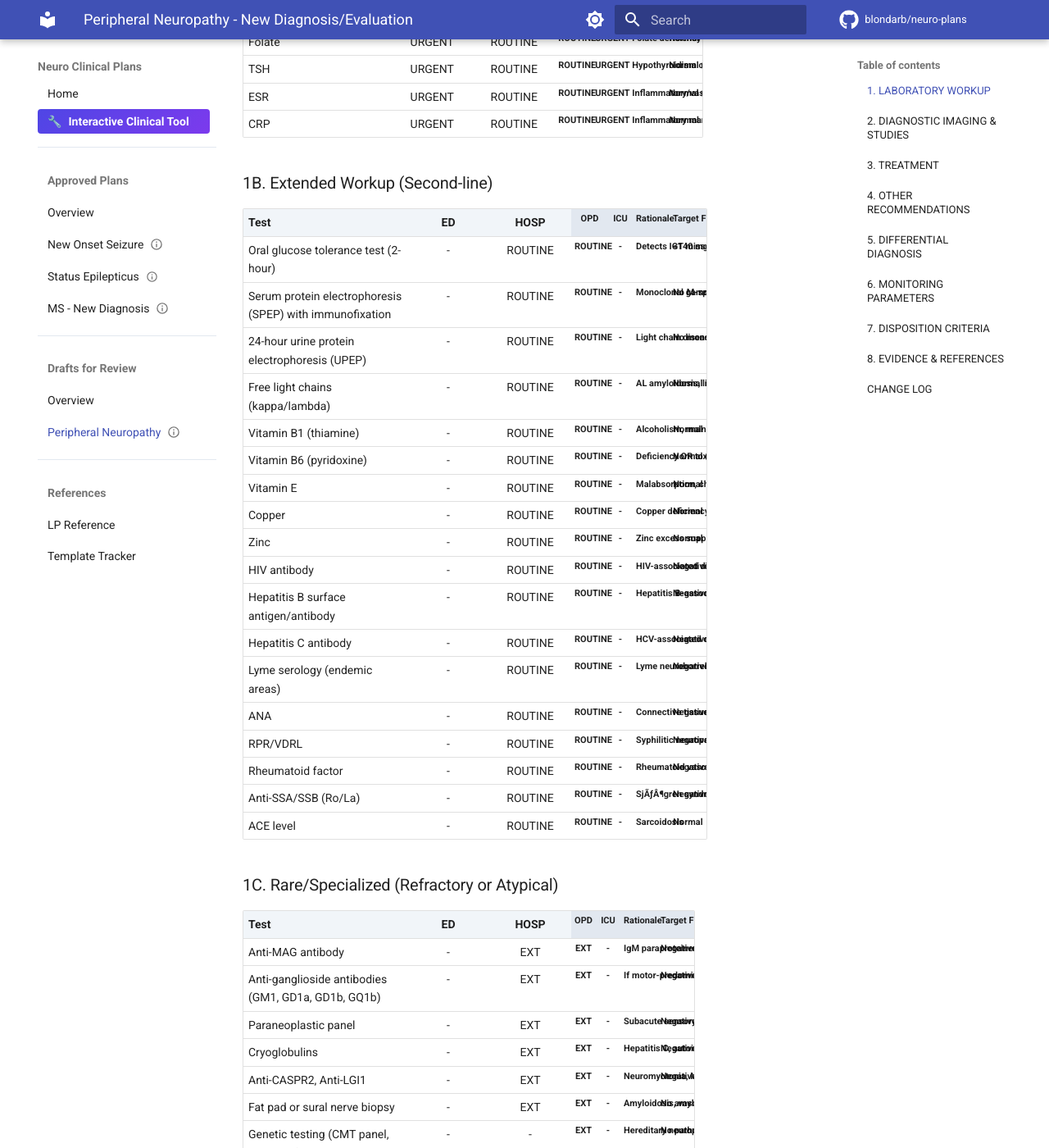
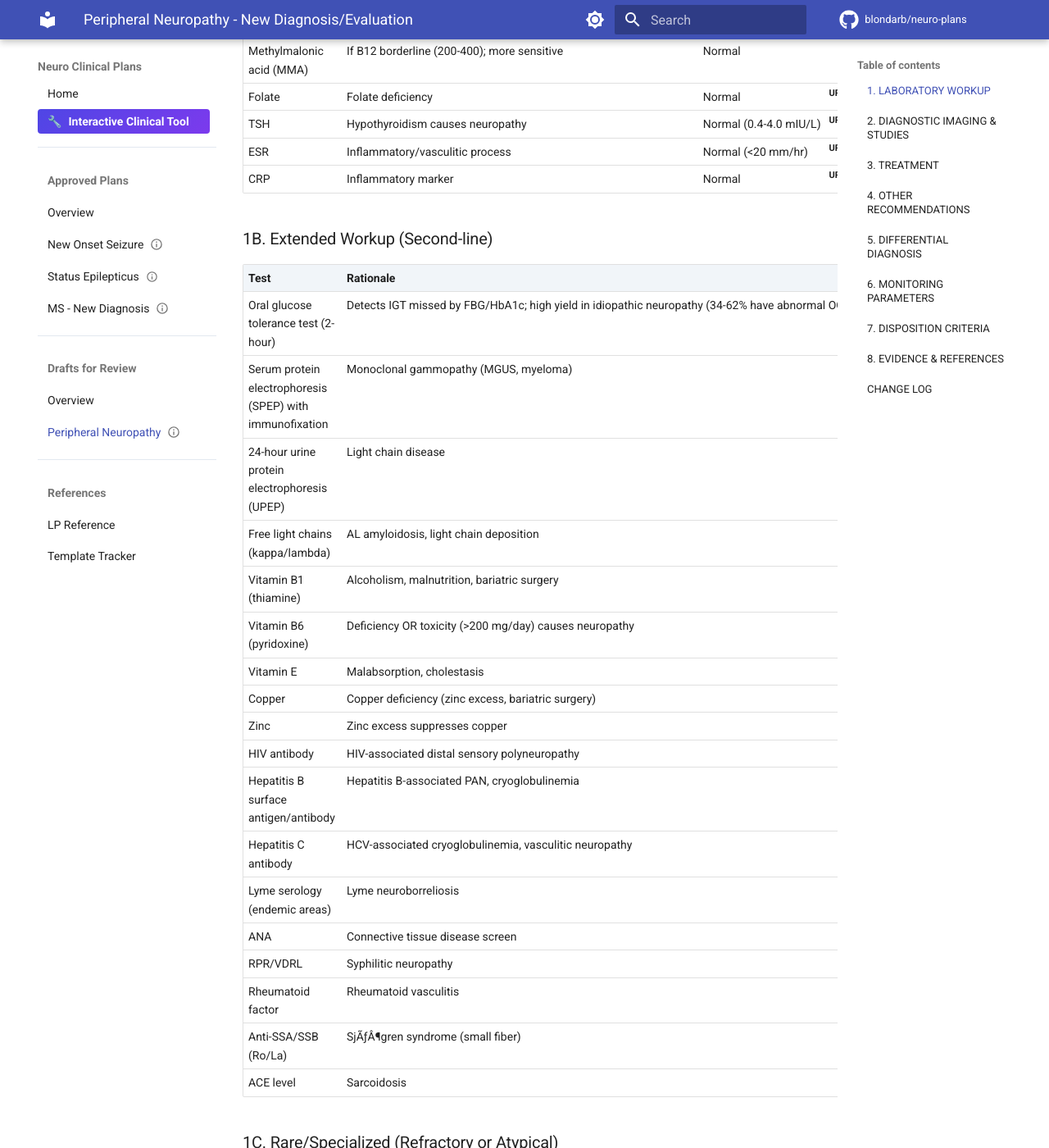
Before and after one commit to blondarb/neuro-plans, an MkDocs documentation site: the page built from docs/drafts/peripheral-neuropathy.md, in a window 1280 px wide and 1400 px high, scrolled down 1506 px. Shown: the whole window at 82% size. Built offline with MkDocs 1.6.1 and Material for MkDocs 9.7.7, drawn with Linux system fonts in a browser that asks for light colours; comment, search, counter and statistics services are not loaded; some of the changed text lies outside the part shown.

Commit message:
Fix Peripheral Neuropathy table column order

```diff
--- a/docs/drafts/peripheral-neuropathy.md
+++ b/docs/drafts/peripheral-neuropathy.md
@@ -45,55 +45,55 @@ SECTION A: ACTION ITEMS
 
 ### 1A. Essential/Core Labs
 
-| Test | ED | HOSP | OPD | ICU | Rationale | Target Finding |
-|------|:--:|:----:|:---:|:---:|-----------|----------------|
-| CBC with differential | STAT | STAT | ROUTINE | STAT | Anemia (B12), infection, malignancy screen | Normal |
-| CMP (BMP + LFTs) | STAT | STAT | ROUTINE | STAT | Renal dysfunction (uremic neuropathy), hepatic disease, electrolytes | Normal |
-| Fasting glucose | STAT | STAT | ROUTINE | STAT | Diabetes screening | <100 mg/dL |
-| HbA1c | URGENT | ROUTINE | ROUTINE | URGENT | Diabetes/prediabetes (most common cause) | <5.7% |
-| Vitamin B12 | URGENT | ROUTINE | ROUTINE | URGENT | B12 deficiency neuropathy | >300 pg/mL |
-| Methylmalonic acid (MMA) | - | ROUTINE | ROUTINE | - | If B12 borderline (200-400); more sensitive | Normal |
-| Folate | URGENT | ROUTINE | ROUTINE | URGENT | Folate deficiency | Normal |
-| TSH | URGENT | ROUTINE | ROUTINE | URGENT | Hypothyroidism causes neuropathy | Normal (0.4-4.0 mIU/L) |
-| ESR | URGENT | ROUTINE | ROUTINE | URGENT | Inflammatory/vasculitic process | Normal (<20 mm/hr) |
-| CRP | URGENT | ROUTINE | ROUTINE | URGENT | Inflammatory marker | Normal |
+| Test | Rationale | Target Finding | ED | HOSP | OPD | ICU |
+|------|-----------|----------------|:--:|:----:|:---:|:---:|
+| CBC with differential | Anemia (B12), infection, malignancy screen | Normal | STAT | STAT | ROUTINE | STAT |
+| CMP (BMP + LFTs) | Renal dysfunction (uremic neuropathy), hepatic disease, electrolytes | Normal | STAT | STAT | ROUTINE | STAT |
+| Fasting glucose | Diabetes screening | <100 mg/dL | STAT | STAT | ROUTINE | STAT |
+| HbA1c | Diabetes/prediabetes (most common cause) | <5.7% | URGENT | ROUTINE | ROUTINE | URGENT |
+| Vitamin B12 | B12 deficiency neuropathy | >300 pg/mL | URGENT | ROUTINE | ROUTINE | URGENT |
+| Methylmalonic acid (MMA) | If B12 borderline (200-400); more sensitive | Normal | - | ROUTINE | ROUTINE | - |
+| Folate | Folate deficiency | Normal | URGENT | ROUTINE | ROUTINE | URGENT |
+| TSH | Hypothyroidism causes neuropathy | Normal (0.4-4.0 mIU/L) | URGENT | ROUTINE | ROUTINE | URGENT |
+| ESR | Inflammatory/vasculitic process | Normal (<20 mm/hr) | URGENT | ROUTINE | ROUTINE | URGENT |
+| CRP | Inflammatory marker | Normal | URGENT | ROUTINE | ROUTINE | URGENT |
 
 ### 1B. Extended Workup (Second-line)
 
-| Test | ED | HOSP | OPD | ICU | Rationale | Target Finding |
-|------|:--:|:----:|:---:|:---:|-----------|----------------|
-| Oral glucose tolerance test (2-hour) | - | ROUTINE | ROUTINE | - | Detects IGT missed by FBG/HbA1c; high yield in idiopathic neuropathy (34-62% have abnormal OGTT) | <140 mg/dL at 2h |
-| Serum protein electrophoresis (SPEP) with immunofixation | - | ROUTINE | ROUTINE | - | Monoclonal gammopathy (MGUS, myeloma) | No M-spike |
-| 24-hour urine protein electrophoresis (UPEP) | - | ROUTINE | ROUTINE | - | Light chain disease | No monoclonal protein |
-| Free light chains (kappa/lambda) | - | ROUTINE | ROUTINE | - | AL amyloidosis, light chain deposition | Normal ratio (0.26-1.65) |
-| Vitamin B1 (thiamine) | - | ROUTINE | ROUTINE | - | Alcoholism, malnutrition, bariatric surgery | Normal |
-| Vitamin B6 (pyridoxine) | - | ROUTINE | ROUTINE | - | Deficiency OR toxicity (>200 mg/day) causes neuropathy | Normal (5-50 ng/mL) |
-| Vitamin E | - | ROUTINE | ROUTINE | - | Malabsorption, cholestasis | Normal |
-| Copper | - | ROUTINE | ROUTINE | - | Copper deficiency (zinc excess, bariatric surgery) | Normal |
-| Zinc | - | ROUTINE | ROUTINE | - | Zinc excess suppresses copper | Normal |
-| HIV antibody | - | ROUTINE | ROUTINE | - | HIV-associated distal sensory polyneuropathy | Negative |
-| Hepatitis B surface antigen/antibody | - | ROUTINE | ROUTINE | - | Hepatitis B-associated PAN, cryoglobulinemia | Negative |
-| Hepatitis C antibody | - | ROUTINE | ROUTINE | - | HCV-associated cryoglobulinemia, vasculitic neuropathy | Negative |
-| Lyme serology (endemic areas) | - | ROUTINE | ROUTINE | - | Lyme neuroborreliosis | Negative |
-| ANA | - | ROUTINE | ROUTINE | - | Connective tissue disease screen | Negative or low titer |
-| RPR/VDRL | - | ROUTINE | ROUTINE | - | Syphilitic neuropathy | Negative |
-| Rheumatoid factor | - | ROUTINE | ROUTINE | - | Rheumatoid vasculitis | Negative |
-| Anti-SSA/SSB (Ro/La) | - | ROUTINE | ROUTINE | - | SjÃƒÂ¶gren syndrome (small fiber) | Negative |
-| ACE level | - | ROUTINE | ROUTINE | - | Sarcoidosis | Normal |
+| Test | Rationale | Target Finding | ED | HOSP | OPD | ICU |
+|------|-----------|----------------|:--:|:----:|:---:|:---:|
+| Oral glucose tolerance test (2-hour) | Detects IGT missed by FBG/HbA1c; high yield in idiopathic neuropathy (34-62% have abnormal OGTT) | <140 mg/dL at 2h | - | ROUTINE | ROUTINE | - |
+| Serum protein electrophoresis (SPEP) with immunofixation | Monoclonal gammopathy (MGUS, myeloma) | No M-spike | - | ROUTINE | ROUTINE | - |
+| 24-hour urine protein electrophoresis (UPEP) | Light chain disease | No monoclonal protein | - | ROUTINE | ROUTINE | - |
+| Free light chains (kappa/lambda) | AL amyloidosis, light chain deposition | Normal ratio (0.26-1.65) | - | ROUTINE | ROUTINE | - |
+| Vitamin B1 (thiamine) | Alcoholism, malnutrition, bariatric surgery | Normal | - | ROUTINE | ROUTINE | - |
+| Vitamin B6 (pyridoxine) | Deficiency OR toxicity (>200 mg/day) causes neuropathy | Normal (5-50 ng/mL) | - | ROUTINE | ROUTINE | - |
+| Vitamin E | Malabsorption, cholestasis | Normal | - | ROUTINE | ROUTINE | - |
+| Copper | Copper deficiency (zinc excess, bariatric surgery) | Normal | - | ROUTINE | ROUTINE | - |
+| Zinc | Zinc excess suppresses copper | Normal | - | ROUTINE | ROUTINE | - |
+| HIV antibody | HIV-associated distal sensory polyneuropathy | Negative | - | ROUTINE | ROUTINE | - |
+| Hepatitis B surface antigen/antibody | Hepatitis B-associated PAN, cryoglobulinemia | Negative | - | ROUTINE | ROUTINE | - |
+| Hepatitis C antibody | HCV-associated cryoglobulinemia, vasculitic neuropathy | Negative | - | ROUTINE | ROUTINE | - |
+| Lyme serology (endemic areas) | Lyme neuroborreliosis | Negative | - | ROUTINE | ROUTINE | - |
+| ANA | Connective tissue disease screen | Negative or low titer | - | ROUTINE | ROUTINE | - |
+| RPR/VDRL | Syphilitic neuropathy | Negative | - | ROUTINE | ROUTINE | - |
+| Rheumatoid factor | Rheumatoid vasculitis | Negative | - | ROUTINE | ROUTINE | - |
+| Anti-SSA/SSB (Ro/La) | SjÃƒÂ¶gren syndrome (small fiber) | Negative | - | ROUTINE | ROUTINE | - |
+| ACE level | Sarcoidosis | Normal | - | ROUTINE | ROUTINE | - |
 
 ### 1C. Rare/Specialized (Refractory or Atypical)
 
-| Test | ED | HOSP | OPD | ICU | Rationale | Target Finding |
-|------|:--:|:----:|:---:|:---:|-----------|----------------|
-| Anti-MAG antibody | - | EXT | EXT | - | IgM paraproteinemic neuropathy | Negative |
-| Anti-ganglioside antibodies (GM1, GD1a, GD1b, GQ1b) | - | EXT | EXT | - | If motor-predominant or acute onset (GBS variants) | Negative |
-| Paraneoplastic panel | - | EXT | EXT | - | Subacute sensory neuronopathy, weight loss, smoking | Negative (Anti-Hu, CV2) |
-| Cryoglobulins | - | EXT | EXT | - | Hepatitis C, autoimmune, vasculitic neuropathy | Negative |
-| Anti-CASPR2, Anti-LGI1 | - | EXT | EXT | - | Neuromyotonia, Morvan syndrome | Negative |
-| Fat pad or sural nerve biopsy | - | EXT | EXT | - | Amyloidosis, vasculitis, CIDP variants | No amyloid or vasculitis |
-| Genetic testing (CMT panel, TTR gene) | - | - | EXT | - | Hereditary neuropathy, familial amyloidosis | No pathogenic variant |
-| Skin punch biopsy for IENFD | - | - | EXT | - | Small fiber neuropathy confirmation | >8.8 fibers/mm (varies by site/age) |
-| Heavy metal panel (lead, arsenic, thallium, mercury) | - | EXT | EXT | - | Occupational/environmental exposure | Normal |
+| Test | Rationale | Target Finding | ED | HOSP | OPD | ICU |
+|------|-----------|----------------|:--:|:----:|:---:|:---:|
+| Anti-MAG antibody | IgM paraproteinemic neuropathy | Negative | - | EXT | EXT | - |
+| Anti-ganglioside antibodies (GM1, GD1a, GD1b, GQ1b) | If motor-predominant or acute onset (GBS variants) | Negative | - | EXT | EXT | - |
+| Paraneoplastic panel | Subacute sensory neuronopathy, weight loss, smoking | Negative (Anti-Hu, CV2) | - | EXT | EXT | - |
+| Cryoglobulins | Hepatitis C, autoimmune, vasculitic neuropathy | Negative | - | EXT | EXT | - |
+| Anti-CASPR2, Anti-LGI1 | Neuromyotonia, Morvan syndrome | Negative | - | EXT | EXT | - |
+| Fat pad or sural nerve biopsy | Amyloidosis, vasculitis, CIDP variants | No amyloid or vasculitis | - | EXT | EXT | - |
+| Genetic testing (CMT panel, TTR gene) | Hereditary neuropathy, familial amyloidosis | No pathogenic variant | - | - | EXT | - |
+| Skin punch biopsy for IENFD | Small fiber neuropathy confirmation | >8.8 fibers/mm (varies by site/age) | - | - | EXT | - |
+| Heavy metal panel (lead, arsenic, thallium, mercury) | Occupational/environmental exposure | Normal | - | EXT | EXT | - |
 
 ---
 
```
